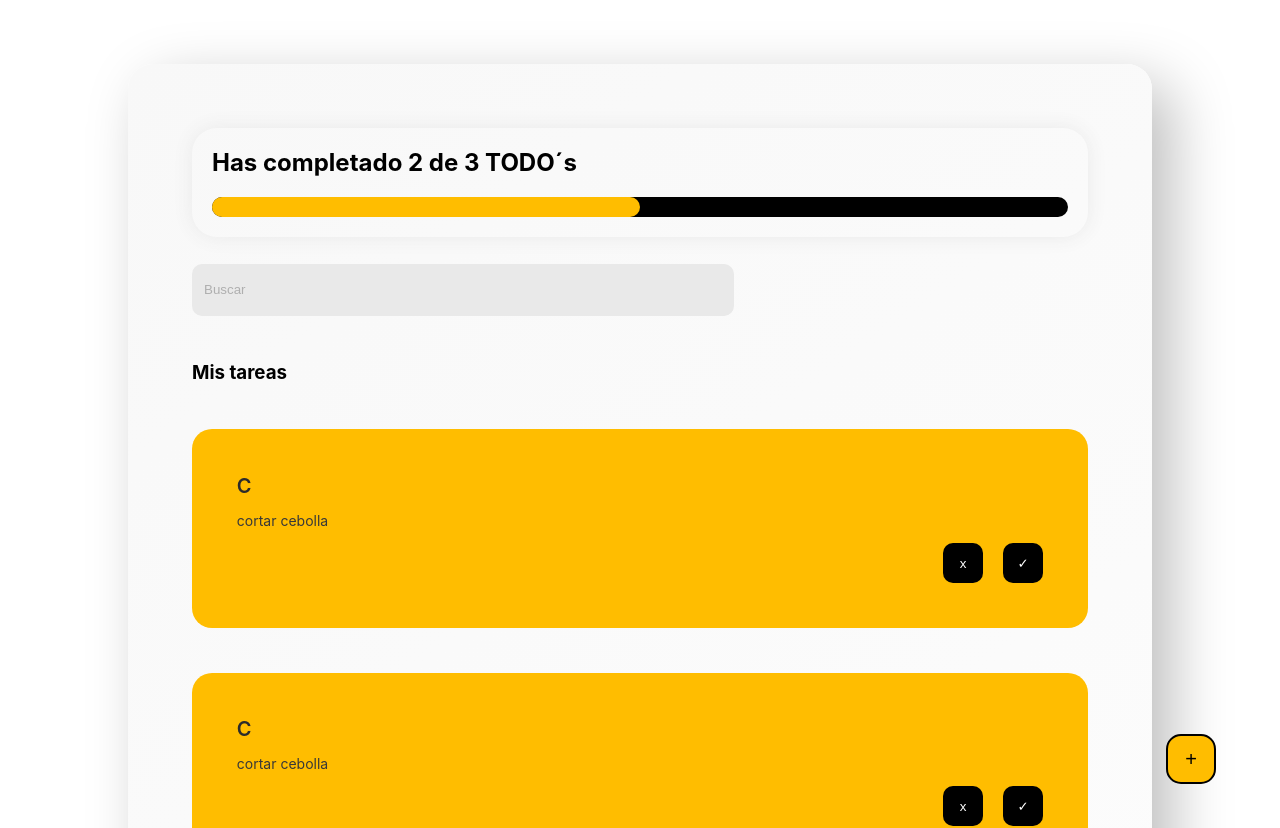
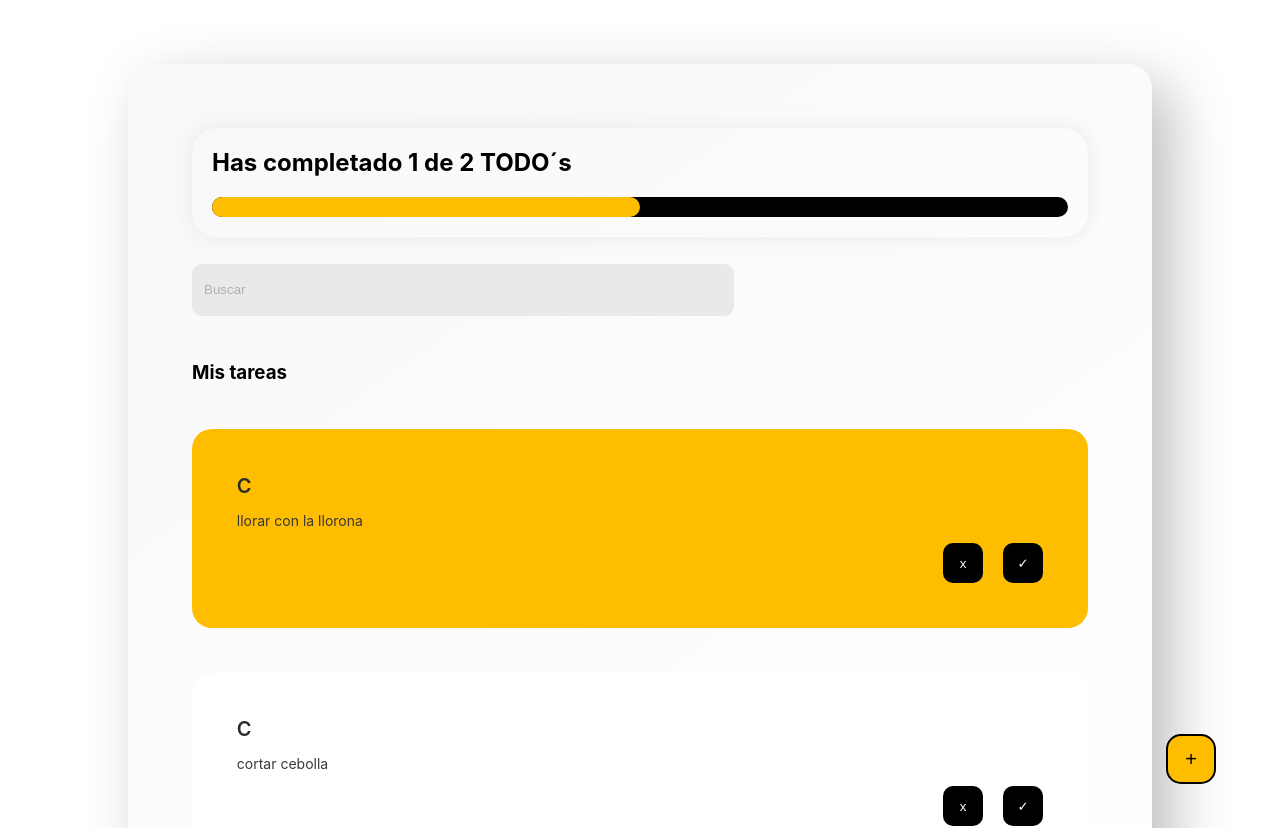
Before and after one commit to Duvier-Reinosa/todoMachine, a React (Create React App) app: page / in a window 1280 px wide. Shown: the top 828 px of the page. Built offline with nearby package versions, Linux system fonts and the light colour scheme.

Commit message:
better form of saved work files and add logic to app

```diff
--- a/src/App.js
+++ b/src/App.js
@@ -1,31 +1,63 @@
 import './App.css';
-import React from "react";
-import { CreateTodoButton } from "./CreateTodoButton";
-import { TodoCounter } from "./TodoCounter";
-import { TodoItem } from "./TodoItem";
-import { TodoList } from "./TodoList";
-import { TodoSearch } from "./TodoSearch";
+import React, {useState} from "react";
+import { CreateTodoButton } from "./createTodoButton/CreateTodoButton";
+import { TodoCounter } from "./todoCounter/TodoCounter";
+import { TodoItem } from "./todoItem/TodoItem";
+import { TodoList } from "./todoList/TodoList";
+import { TodoSearch } from "./todoSearch/TodoSearch";
 
-const todos = [
-  {text: 'cortar cebolla', complete: false},
-  {text: 'cortar cebolla', complete: false},
-  {text: 'cortar cebolla', complete: false},
-  {text: 'cortar cebolla', complete: false},
-  {text: 'cortar cebolla', complete: false},
-  {text: 'cortar cebolla', complete: false},
-  {text: 'cortar cebolla', complete: false},
+const defaultTodos = [
+  {text: 'llorar con la llorona', completed: true},
+  {text: 'cortar cebolla', completed: false}
 ]
 
 function App() {
+  const [searchValue, setSearchValue] = useState('');
+  const [todos, setTodos] = useState(defaultTodos);
+
+  const completedTodos = todos.filter(todo => !!todo.completed).length;
+  const totalTodos = todos.length;
+
+  let searchedTodos = [];
+
+  if (!searchValue.length >= 1) {
+    searchedTodos = todos;
+  } else {
+    searchedTodos = todos.filter(todo => {
+      const todoText = todo.text.toLowerCase();
+      const searchText = searchValue.toLowerCase();
+      return todoText.includes(searchText);
+    });
+  }
+
+  const completeTodo = (text) => {
+    const TodoIndex = todos.findIndex(todo => todo.text === text);
+    const newTodos = [...todos];
+    newTodos[TodoIndex].completed = true;
+    setTodos(newTodos);
+  };
+
+  const deleteTodo = (text) => {
+    const TodoIndex = todos.findIndex(todo => todo.text === text);
+    const newTodos = [...todos];
+    newTodos.splice(TodoIndex, 1);
+    setTodos(newTodos);
+  };
+
   return (
     <div className='appContainer'>
-      <TodoCounter />
-      <TodoSearch />
+      <TodoCounter completedTodos={completedTodos} totalTodos={totalTodos}/>
+      <TodoSearch searchValue={searchValue} setSearchValue={setSearchValue}/>
       <h3>Mis tareas</h3>
       <TodoList>
         {
-          todos.map(todo => (
-            <TodoItem key={todo.text} text={todo.text}/>
+          searchedTodos.map(todo => (
+            <TodoItem
+              key={todo.text}
+              text={todo.text}
+              completed={todo.completed}
+              onComplete={() => completeTodo(todo.text)}
+              onDelete={() => deleteTodo(todo.text)}/>
           ))
         }
       </TodoList>
--- a/src/CreateTodoButton.js
+++ b/src/createTodoButton/CreateTodoButton.js
@@ -10,7 +10,7 @@ const CreateTodoButton = () => {
         <button
             className="plusButton"
             onClick={onClickButton}
-            >+</button>
+        >+</button>
     )
 };
 
--- a/src/TodoCounter.js
+++ b/src/todoCounter/TodoCounter.js
@@ -1,10 +1,10 @@
 import React from "react";
 import './TodoCounter.css'
 
-const TodoCounter = () => {
+const TodoCounter = ({completedTodos, totalTodos}) => {
     return (
         <div className="container">
-            <h2 className="textCounter">Has completado 2 de 3 TODO´s</h2>
+            <h2 className="textCounter">Has completado {completedTodos} de {totalTodos} TODO´s</h2>
             <div className="barContainer"><div className="bar"></div></div>
         </div>
     )
--- a/src/TodoItem.js
+++ b/src/todoItem/TodoItem.js
@@ -2,29 +2,20 @@ import React from "react";
 import './TodoItem.css'
 
 const TodoItem = (props) => {
-
-    const onComplete = () => {
-        alert('ya completaste el todo');
-    };
-
-    const onDelete = () => {
-        alert('ya eliminaste el todo');
-    };
-
     return(
-        <li className="itemContainer" style={{background: '#FFBD00'}}>
+        <li className="itemContainer" style={{background: props.completed === true ? '#FFBD00' : '#fff'}}>
             <span className="itemTitle">C</span>
             <p className="itemText">{props.text}</p>
             <div className="buttonsContainer">
                 <button
                     className="itemButton"
-                    onClick={onDelete}
+                    onClick={props.onDelete}
                 >
                     x
                 </button>
                 <button
                     className="itemButton"
-                    onClick={onComplete}
+                    onClick={props.onComplete}
                 >
                     ✓
                 </button>
--- a/src/TodoSearch.js
+++ b/src/todoSearch/TodoSearch.js
@@ -1,9 +1,7 @@
-import React, {useState} from "react";
+import React from "react";
 import './TodoSearch.css'
 
-const TodoSearch = () => {
-
-    const [searchValue, setSearchValue] = useState('');
+const TodoSearch = ({ searchValue, setSearchValue }) => {
 
     const onSearchValueChange = (event) => {
         setSearchValue(event.target.value)
```
Also changed, not shown: src/createTodoButton/CreateTodoButton.css (renamed from src/CreateTodoButton.css), src/logo.svg (deleted), src/todoCounter/TodoCounter.css (renamed from src/TodoCounter.css), src/todoItem/TodoItem.css (renamed from src/TodoItem.css), src/todoList/TodoList.css (renamed from src/TodoList.css), src/todoList/TodoList.js (renamed from src/TodoList.js), src/todoSearch/TodoSearch.css (renamed from src/TodoSearch.css).
